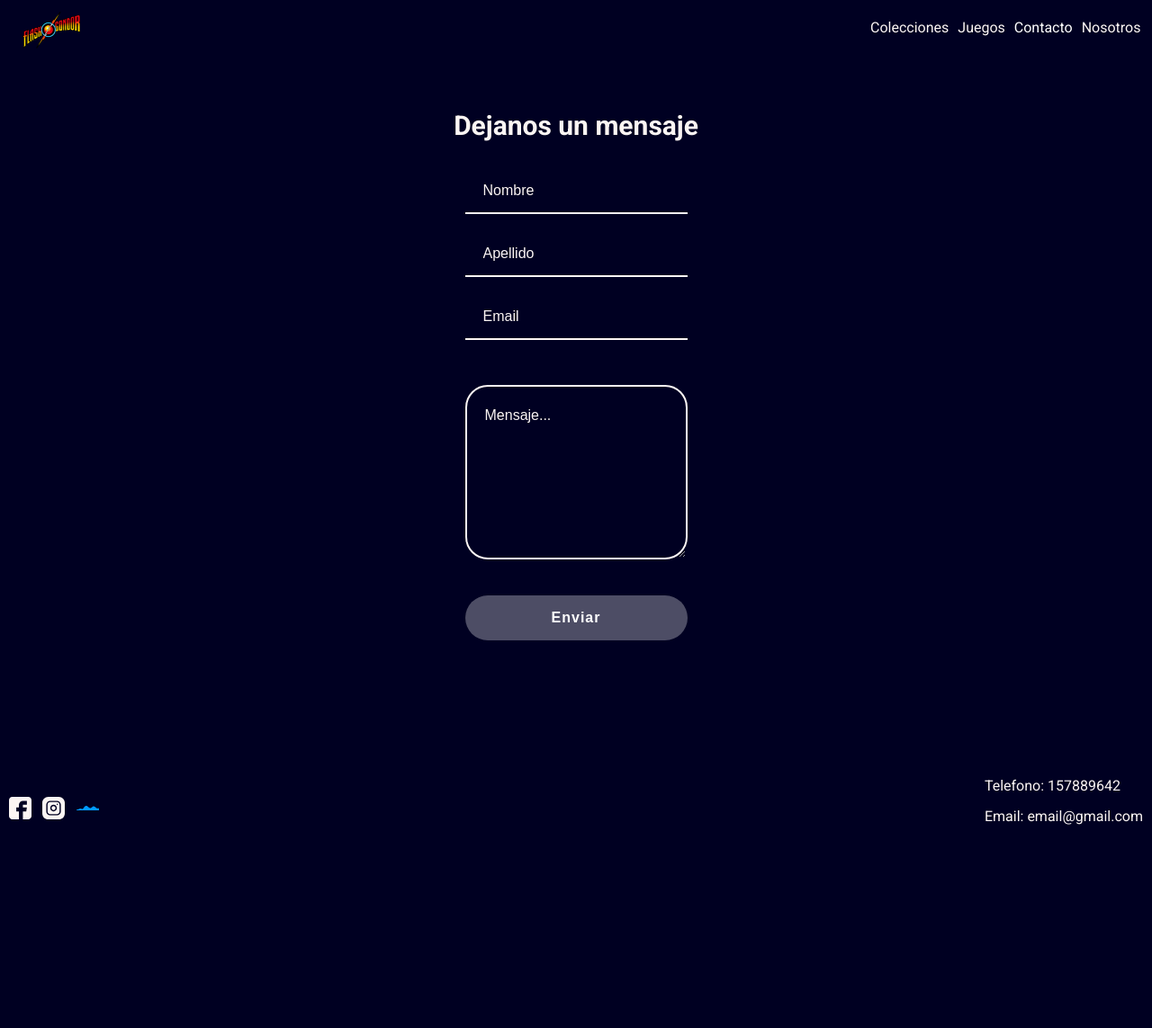
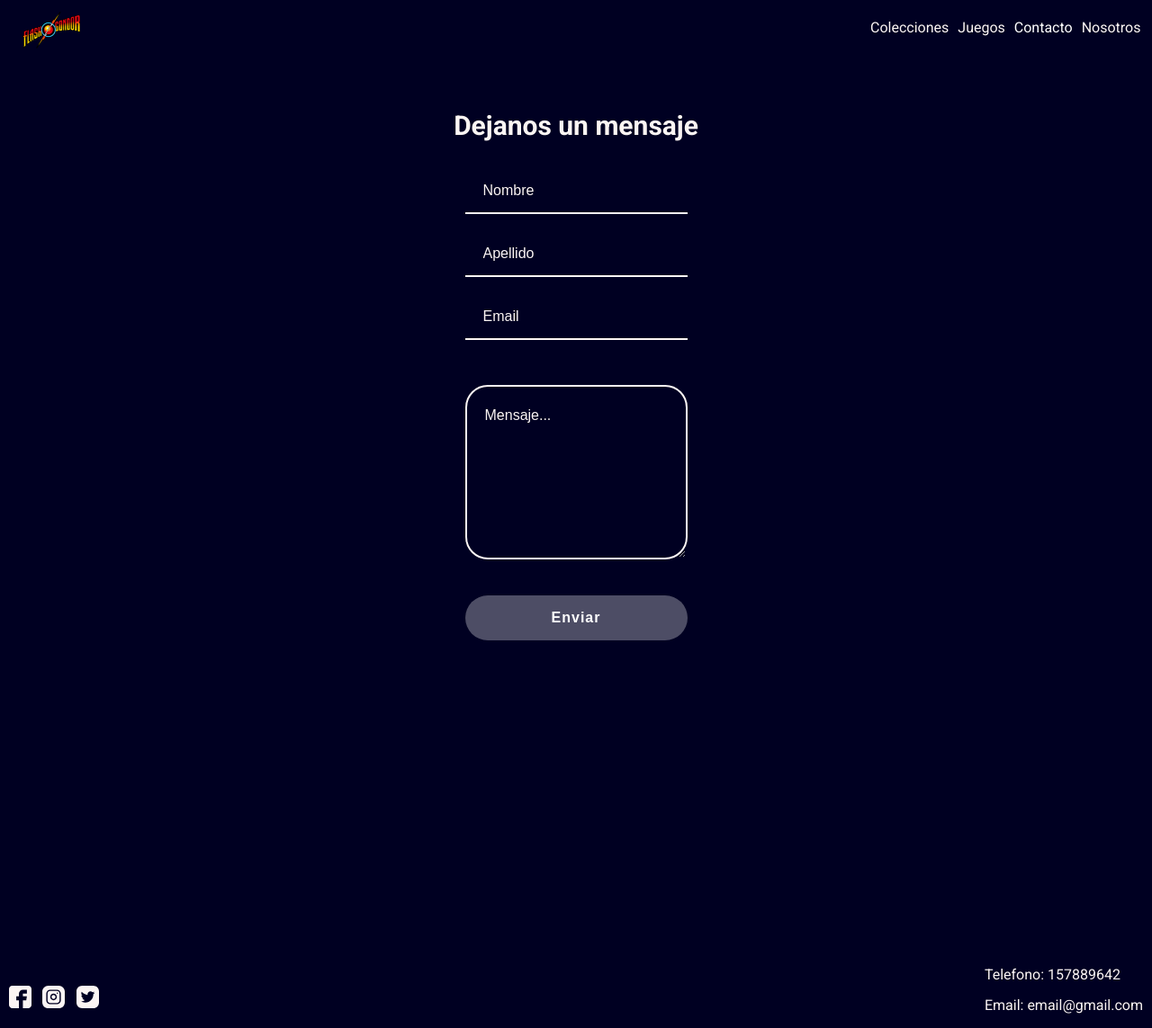
Before and after one commit to joacobruu/Flash_Gondor-Bru, a website: page pages/contacto.html in a window 1280 px wide. Shown: the whole page at 90% size. Before the commit the page ends 935 px from the top, so only its background shows below. Drawn offline with nearby package versions, Linux system fonts and the light colour scheme.

Commit message:
Ultimos detalles

```diff
--- a/pages/contacto.html
+++ b/pages/contacto.html
@@ -65,7 +65,7 @@
     <div class="footer__socialMedia">
       <a class="socialMedia-item" href="https://www.facebook.com/flashgondorfans" target="_blank"><img src="../img/facebook.svg" alt="Facebook"></a>
       <a class="socialMedia-item" href="https://www.instagram.com/flashgondoroficial/" target="_blank"><img src="../img/instagram.svg" alt="Instagram"></a>
-      <a class="socialMedia-item" href="http://twitter.com" target="_blank"><img src="../img/wave.svg" alt="Twitter"></a>
+      <a class="socialMedia-item" href="http://twitter.com" target="_blank"><img src="../img/twitter.svg" alt="Twitter"></a>
     </div>
     <div class="footer__info">
       <p class="info-item">Telefono: 157889642</p>
--- a/scss/styles.scss
+++ b/scss/styles.scss
@@ -253,7 +253,7 @@ a {
 #footer {
   display: flex;
   align-items: center;
-  margin-top: 140px;
+  margin-top: 350px;
   justify-content: space-between;
 }
 
```
Also changed, not shown: css/styles.css.
